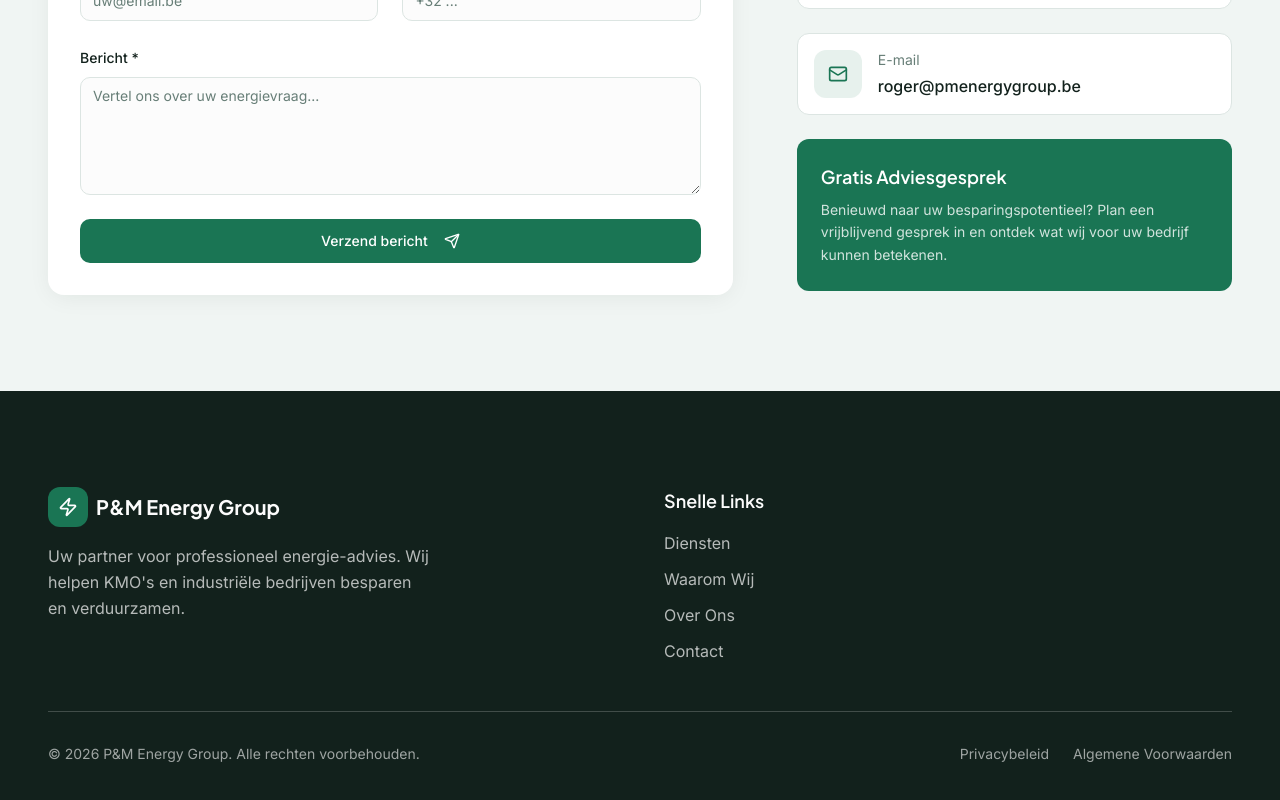
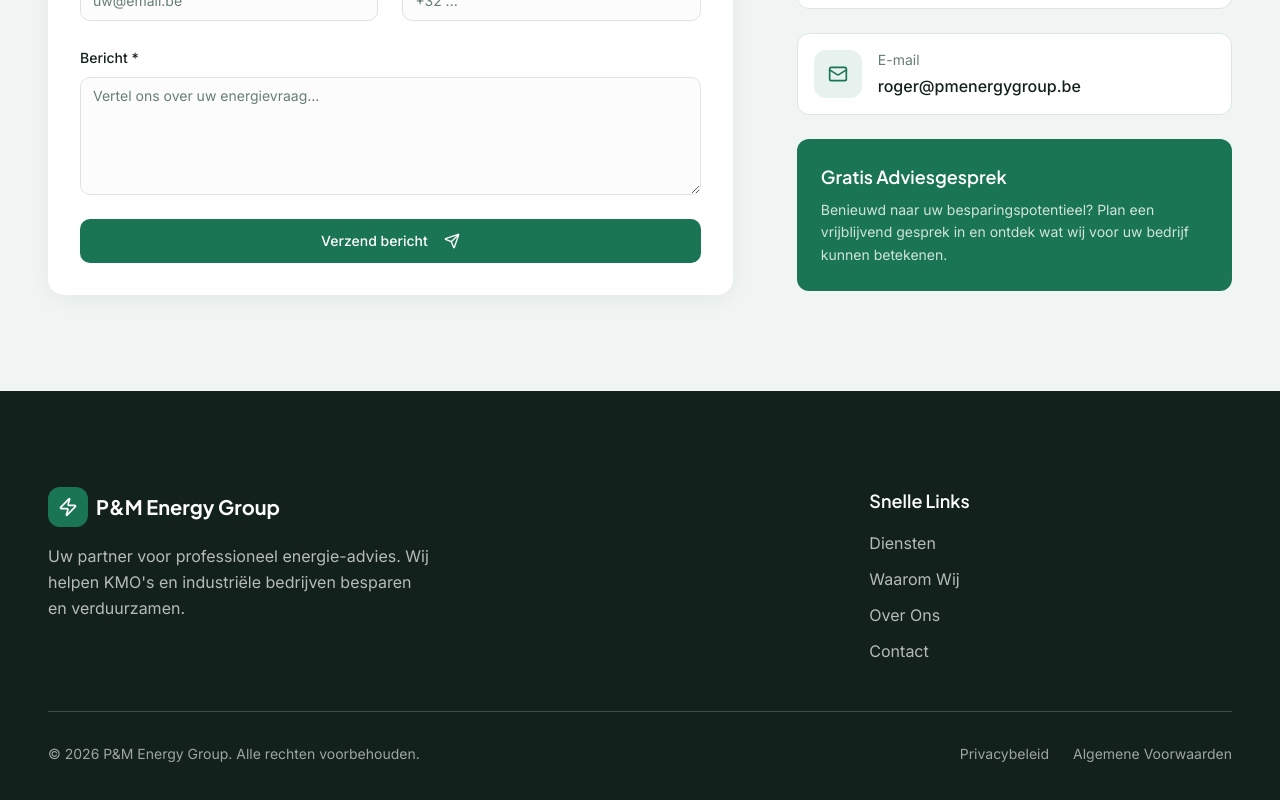
Before and after one commit to Cvaernewyck/pardo-energy, a React (Vite) app: page / in a window 1280 px wide. Shown: the part 3598-4398 px from the top of the page. Built offline with nearby package versions, Linux system fonts and the light colour scheme.

Commit message:
diensten footer comment col 2

```diff
--- a/src/components/Footer.tsx
+++ b/src/components/Footer.tsx
@@ -6,7 +6,7 @@
   return (
     <footer className="bg-foreground text-background section-padding">
       <div className="container-max">
-        <div className="grid md:grid-cols-4 gap-8 lg:gap-12 mb-12">
+        <div className="grid md:grid-cols-3 gap-8 lg:gap-12 mb-12">
           {/* Logo & Description */}
           <div className="md:col-span-2">
             <a href="#" className="flex items-center gap-2 mb-4">
```
